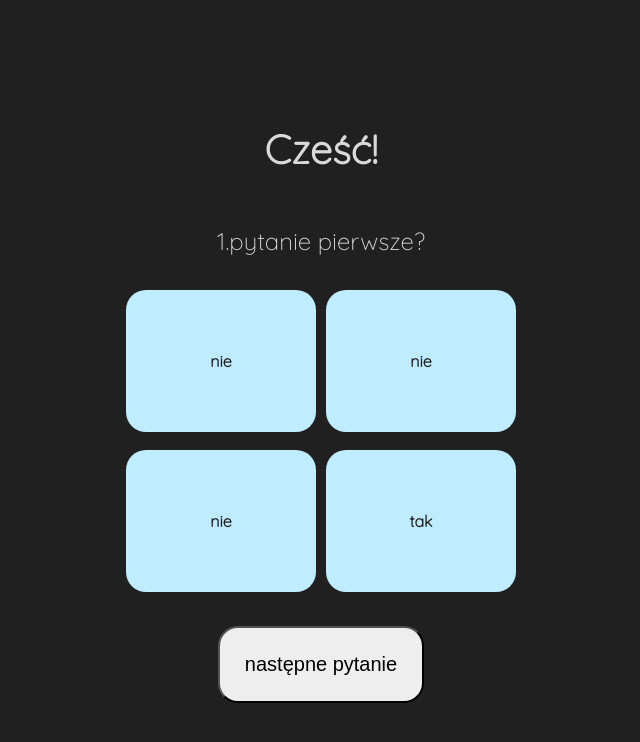
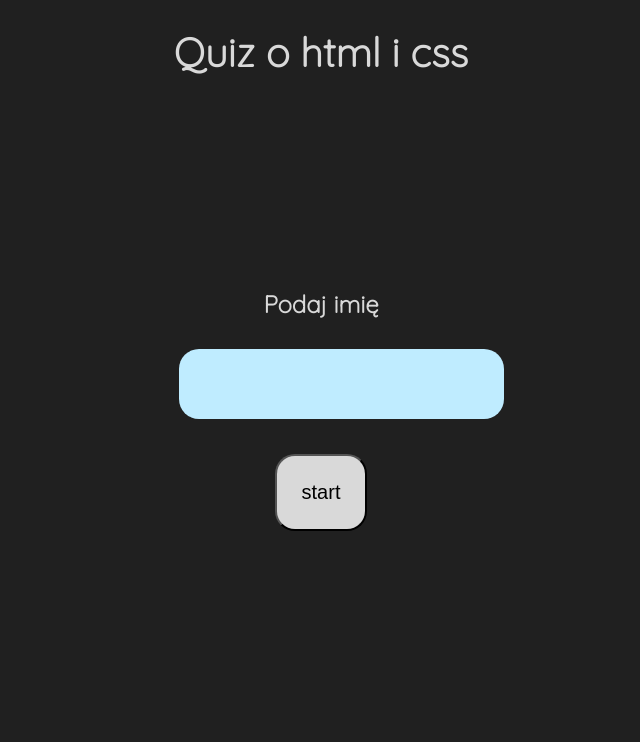
Before and after one commit to zezuul/techniki_www, a plain HTML site: page quiz/quiz.html in a window 1280 px wide. Shown: the whole page, without its empty margins (319-959 px from the left). Drawn offline with Linux system fonts and the light colour scheme; a web font is replaced by a local one.

Commit message:
Add files via upload

```diff
--- a/quiz/quiz.html
+++ b/quiz/quiz.html
@@ -10,17 +10,24 @@
     <script src="script.js"></script>
 </head>
 <body>
-    <div class="quiz-container">
-        <div class="heading"><h1>Cześć!</h1></div>
-        <div class="question" id="question">1.pytanie pierwsze?</div>
+    <div class="heading"><h1>Quiz o html i css</h1></div>
+    <div id="start-container" class="container">
+        <form id="nameForm">
+            <h2>Podaj imię</h2>
+            <input type="text" id="name" required>
+        </form>
+        <button id="startButton" onclick="startQuiz()">start</button>
+    </div>
+    <div id="quiz-container" class="container">
+        <div class="question" id="question"></div>
         <div class="options" id="options">
-            <div class="option" onclick="checkAnswer(this)">nie</div>
-            <div class="option" onclick="checkAnswer(this)">nie</div>
-            <div class="option" onclick="checkAnswer(this)">nie</div>
-            <div class="option" onclick="checkAnswer(this)">tak</div>
+            <div class="option" onclick="checkAnswer(this)"></div>
+            <div class="option" onclick="checkAnswer(this)"></div>
+            <div class="option" onclick="checkAnswer(this)"></div>
+            <div class="option" onclick="checkAnswer(this)"></div>
         </div>
         <button id="nextButton" onclick="nextQuestion()">następne pytanie</button>
-        <div id="result" style="display: none;">Wynik: <span id="score">0</span> /3</span></div>
+        <div id="result" style="display: none;">Wynik: <span id="score">0</span> / 3</span></div>
     </div>
 </body>
 </html>
--- a/quiz/script.js
+++ b/quiz/script.js
@@ -32,9 +32,15 @@ let currentQuestion = 0;
 let score = 0;
 let rightAnswer = false;
 
+function openPage(){
+    startQuiz();
+}
+
 function startQuiz(){
-
-
+    document.getElementById('quiz-container').style.visibility = "visible";
+    document.getElementById('start-container').style.visibility = "hidden";
+    currentQuestion = -1;
+    nextQuestion()
 }
 
 function checkAnswer(option) {
@@ -56,8 +62,6 @@ function checkAnswer(option) {
     });
     option.classList.add('clicked');
 }
-
-
 function nextQuestion() {
     currentQuestion++;
     if (rightAnswer) {
@@ -88,3 +92,5 @@ function nextQuestion() {
         document.getElementById("nextButton").style.display = "none";
     }
 }
+
+openPage();
--- a/quiz/style.css
+++ b/quiz/style.css
@@ -11,27 +11,56 @@ body {
     color: var(--text);
     margin: 0;
     padding: 0;
-    height: 100vh;
-    display: flex;
-    justify-content: center;
 }
 
-.quiz-container {
-    background-color:var(--background);
-    min-width: 600px;
-    width: 70%;
+button{
+    width: min-content;
+    height: min-content;
+    padding: 25px;
+    margin-top: 25px;
+    font-size: 20px;
+    border-radius: 20px ;
+    background-color: var(--text);
+    cursor: pointer;
+}
+
+.heading {
+    font-size: 20px;
+    text-align: center;
+}
+
+.container{
+    position: absolute;
+    top:0;
+    width: 100%;
+    min-width: 400px;
     margin: auto;
     text-align: center;
     justify-content: center;
     align-items: center;
     display: flex;
     flex-direction: column;
-    height: 100vh;
+    height: 100%;
 }
-.heading {
+
+#quiz-container {
+    visibility: hidden;
+}
+
+input{
+    width: 100%;
+    height: 50px;
     font-size: 20px;
+    border-radius: 20px ;
+    background-color: var(--light-buttons);
+    color: var(--background);
+    padding: 10px;
+    margin: 10px;
+    border: none;
+    outline: none;
     text-align: center;
 }
+
 .question {
     padding-top: 25px;
     padding-bottom: 25px;
@@ -66,19 +95,14 @@ body {
     background-color: var(--dark-buttons);
 }
 
-#nextButton {
-    padding: 25px;
-    margin-top: 25px;
-    font-size: 20px;
-    border-radius: 20px ;
-    background-color: #eee;
-    cursor: pointer;
-}
-
 #result {
     border-radius: 20px ;
     font-weight: bold;
     padding: 25px;
+    width: min-content;
+    height: min-content;
+    margin-top: 25px;
+    font-size: 20px;
 }
 #result.good {
     background-color: rgb(38, 109, 85);
```
